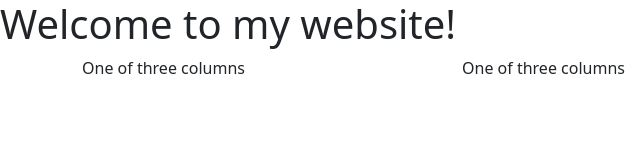
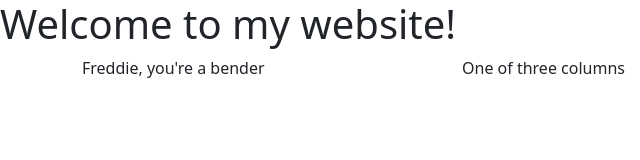
Before and after one commit to MrOneilWasTaken/MrOneilWasTaken.github.io, a plain HTML site: page index.html in a window 1280 px wide. Shown: the full height of the page, 0-640 px from the left. Drawn offline with nearby package versions, Linux system fonts and the light colour scheme.

Commit message:
Update index.html

```diff
--- a/index.html
+++ b/index.html
@@ -16,7 +16,7 @@
 	<div class="container">
 		<div class="row">
 		    <div class="col-sm">
-		      One of three columns
+		      Freddie, you're a bender
 		    </div>
 		    <div class="col-sm">
 		      One of three columns
@@ -24,6 +24,7 @@
 		    <div class="col-sm">
 		      One of three columns
 		    </div>
+
 	  </div>
 	</div>
 
```
